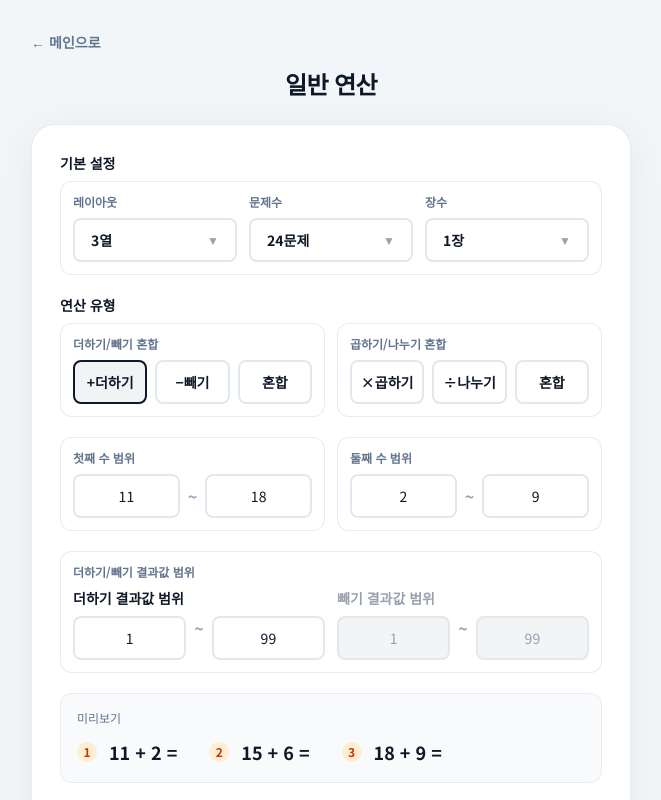
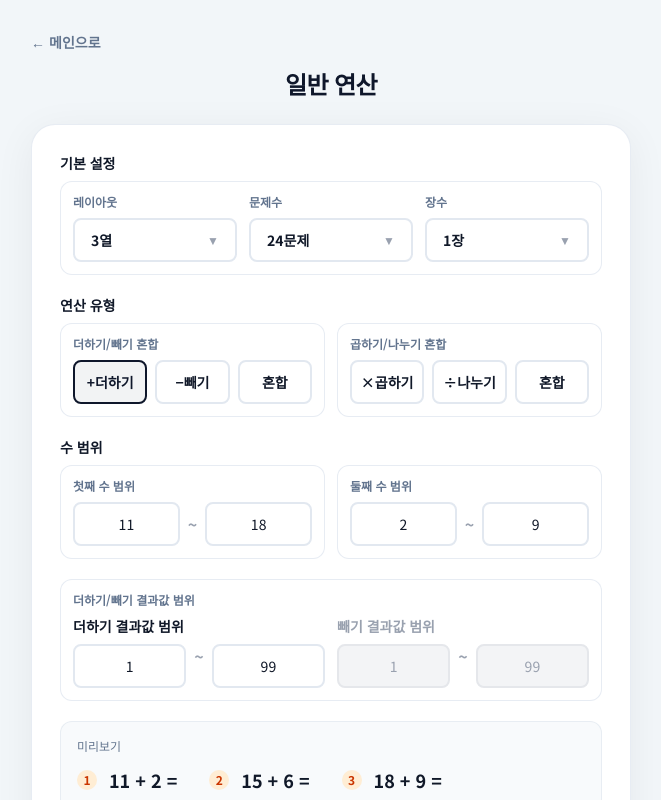
Before and after one commit to neozzzzz/mathlab, a Next.js app: page /calc in a window 1280 px wide. Shown: the top 800 px of the page, without its empty margins (309-970 px from the left). Built offline with nearby package versions, Linux system fonts and the light colour scheme.

Commit message:
style: add 수 범위 group title above number ranges

```diff
--- a/src/app/calc/page.tsx
+++ b/src/app/calc/page.tsx
@@ -434,6 +434,7 @@ export default function CalcPage() {
         </div>
 
 
+        <label className="block text-sm font-bold mb-2">수 범위</label>
         <div className="grid grid-cols-1 sm:grid-cols-2 gap-3 mb-5">
           <div className="rounded-xl border border-slate-200/80 bg-white p-3">
             <p className="block text-xs text-slate-500 font-bold mb-2">첫째 수 범위</p>
```
